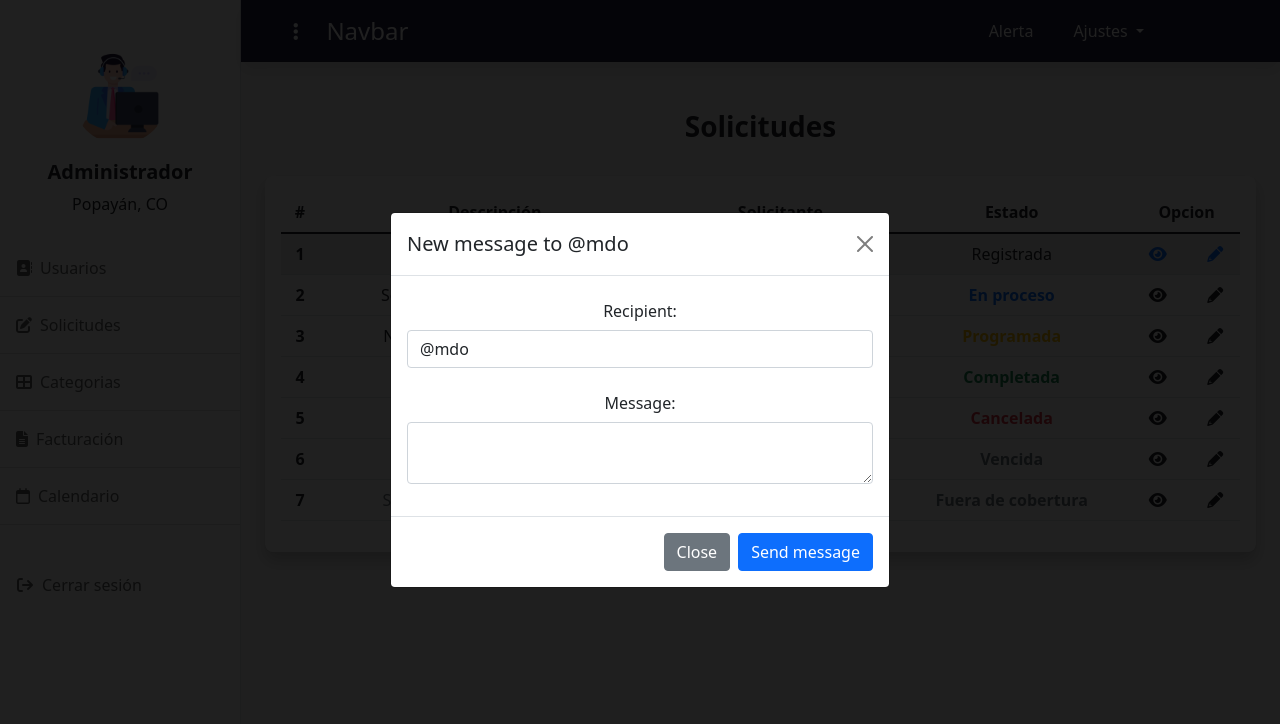
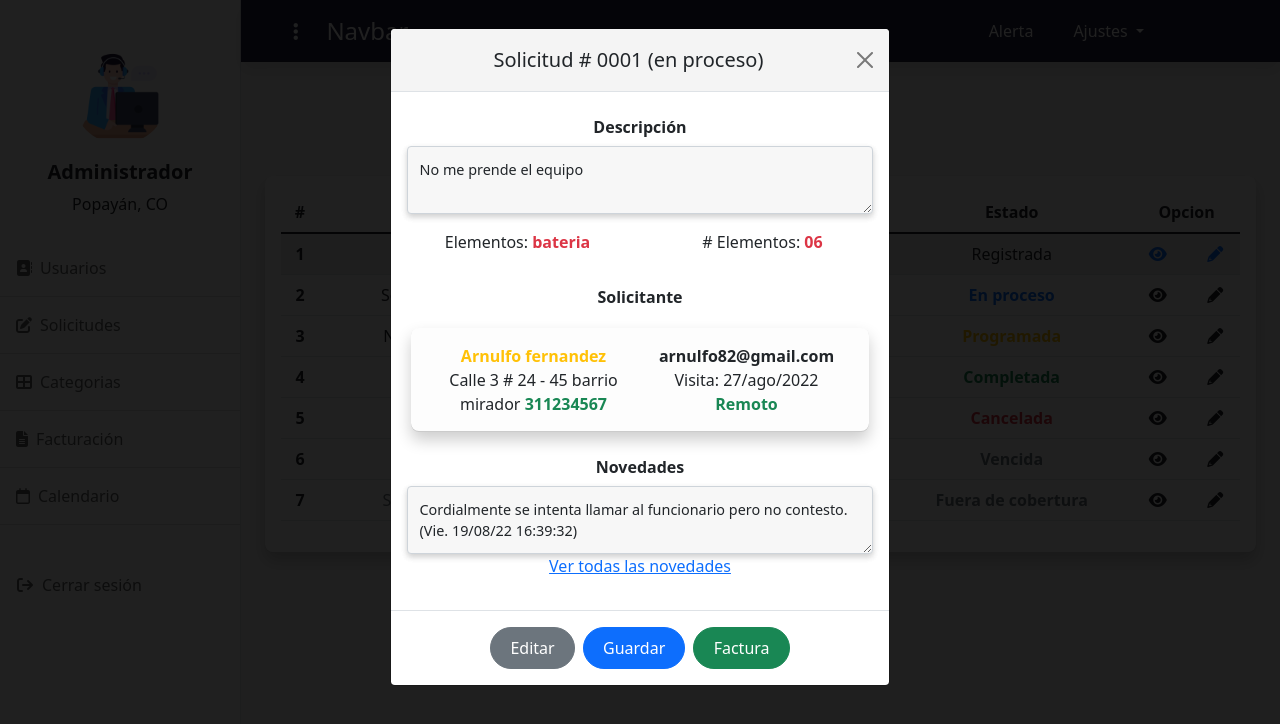
Before and after one commit to vanegasledezma/Proyect_1, a plain HTML site: page user/requestList.html in a window 1280 px wide. Both pictures are taken after a click on the link 1215 px from the left and 253 px from the top of the page. Drawn offline with nearby package versions, Linux system fonts and the light colour scheme.

Commit message:
Solicitud Update
Se modifico la opcion de Ver
Se crearon botones de editar, ver y factura
Popup editado

```diff
--- a/css/requestList.css
+++ b/css/requestList.css
@@ -10,11 +10,22 @@
     box-shadow: 0 0.5rem 1rem rgb(0 0 0 / 20%), inset 0 -1px 0 rgb(0 0 0 / 20%);
     border-radius: 0.5em;
 }
+/* VENTANA MODAL*/
 
+.modal-header {
+    background-color: #f4f4f4;
+}
+
+.disabled {
+    background: #f7f7f7 !important;
+    font-size: 0.9em;
+    padding: 0.8em;
+    box-shadow: 0 3px 6px rgba(0,0,0,0.1), 0 3px 6px rgba(0,0,0,0.1) !important;
+}
 @media (max-width: 600px) {
 
     .table-mark {
-        font-size: 0.5rem;
+        font-size: 0.6rem;
     }
 
     .option-buttons {
@@ -37,8 +48,9 @@
 
 @media (max-width: 300px) {
 
-    .table-mark {
-        font-size: 0.3em;
+    .table-mark tr {
+        font-size: 0.6em;
+        width: 1em;
     }
 
 }
--- a/user/requestList.html
+++ b/user/requestList.html
@@ -136,42 +136,72 @@
 
                                         </div>
                                         <div class="col-md">
-                                         <a href="#" data-toggle="tooltip" data-bs-toggle="modal"
-                                                data-bs-target="#exampleModal" data-bs-whatever="@mdo"
-                                                data-placement="top" title="Editar">
+                                            <a href="#" data-toggle="tooltip" data-bs-toggle="modal"
+                                                data-bs-target="#exampleModal" data-bs-whatever="0001"
+                                                data-bs-state="en proceso" data-bs-description="No me prende el equipo"
+                                                data-bs-recent = "Cordialmente se intenta llamar al funcionario pero no contesto. (Vie. 19/08/22 16:39:32)" data-placement="top" title="Editar">
                                                 <i class="fa-solid fa-pencil" textarea="Editar"></i>
-                                        </a>
+                                            </a>
                                         </div>
                                     </div>
                                     <!-- Modal -->
                                     <div class="modal fade" id="exampleModal" tabindex="-1" role="dialog"
                                         aria-labelledby="exampleModal">
-                                        <div class="modal-dialog modal-dialog-centered">
+                                        <div class="modal-dialog ">
                                             <div class="modal-content">
                                                 <div class="modal-header">
-                                                    <h5 class="modal-title" id="exampleModalLabel">New message</h5>
+                                                    <h5 class="modal-title w-100 text-center" id="exampleModalLabel">New
+                                                        message</h5>
                                                     <button type="button" class="btn-close" data-bs-dismiss="modal"
                                                         aria-label="Close"></button>
                                                 </div>
                                                 <div class="modal-body">
                                                     <form>
                                                         <div class="mb-3">
-                                                            <label for="recipient-name"
-                                                                class="col-form-label">Recipient:</label>
-                                                            <input type="text" class="form-control" id="recipient-name">
+                                                            <label for="message-text"
+                                                                class="col-form-label fw-semibold">Descripción</label>
+                                                            <textarea disabled class="disabled description-text form-control " id="description-text"></textarea>
+                                                        </div>
+                                                        <div class="row mb-2 text-center">
+                                                            <div class="col-6">
+                                                                <p >Elementos: <span class="fw-semibold text-danger"> bateria</span></p >
+                                                            </div>
+                                                            <div class="col-6">
+                                                                <p > # Elementos: <span class="fw-semibold text-danger"> 06</span></p >
+                                                            </div>
+                                                        </div>
+                                                        <label for="message-text "
+                                                                class="col-form-label fw-semibold mb-2">Solicitante</label>
+                                                        <div class="row mb-3 text-center table-mark m-1">
+
+                                                                <div class="col-6" >
+                                                                    <span class="fw-semibold text-warning">Arnulfo fernandez</span><br>
+                                                                    <span>Calle 3 # 24 - 45 barrio mirador</span>
+                                                                    <span class="fw-semibold text-success">311234567</span>
+
+                                                                </div>
+                                                                <div class="col-6">
+                                                                    <span class="fw-semibold">arnulfo82@gmail.com</span><br>
+                                                                    <span>Visita: 27/ago/2022</span>
+                                                                    <span class="fw-semibold text-success">Remoto</span>
+                                                                </div>
                                                         </div>
                                                         <div class="mb-3">
+
                                                             <label for="message-text"
-                                                                class="col-form-label">Message:</label>
-                                                            <textarea class="form-control" id="message-text"></textarea>
+                                                                class="col-form-label fw-semibold">Novedades</label>
+                                                            <textarea disabled class="disabled recent-text form-control" id="recent-text"></textarea>
+                                                            <a class="link-primary fs-6 fw-light" href>Ver todas las novedades</a>
                                                         </div>
                                                     </form>
                                                 </div>
-                                                <div class="modal-footer">
-                                                    <button type="button" class="btn btn-secondary"
-                                                        data-bs-dismiss="modal">Close</button>
-                                                    <button type="button" class="btn btn-primary">Send message</button>
+                                                <div class="modal-footer" style="justify-content: center;">
+                                                            <button type="button" class="btn btn-secondary custom-buttons"
+                                                            data-bs-dismiss="modal">Editar</button>
+                                                        <button type="button" class="btn btn-primary custom-buttons">Guardar</button>
+                                                        <button type="button" class="btn btn-primary custom-buttons btn-success"> Factura</button>
                                                 </div>
+
                                             </div>
                                         </div>
                                     </div>
@@ -325,19 +355,27 @@
             // Button that triggered the modal
             var button = event.relatedTarget
             // Extract info from data-bs-* attributes
-            var recipient = button.getAttribute('data-bs-whatever')
+            const recipient = button.getAttribute('data-bs-whatever')
+            const description = button.getAttribute ('data-bs-description')
+            const recent = button.getAttribute ('data-bs-recent')
+            var state = button.getAttribute('data-bs-state')
             // If necessary, you could initiate an AJAX request here
             // and then do the updating in a callback.
             //
             // Update the modal's content.
             var modalTitle = exampleModal.querySelector('.modal-title')
+            var descriptionText = exampleModal.querySelector('.description-text')
+            var recentText = exampleModal.querySelector('.recent-text')
             var modalBodyInput = exampleModal.querySelector('.modal-body input')
 
-            modalTitle.textContent = 'New message to ' + recipient
+            //modalTitle.classList.add("text-success")
+            modalTitle.textContent = 'Solicitud # ' + recipient + ' (' + state + ')'
+            descriptionText.textContent = description
+            recentText.textContent = recent
             modalBodyInput.value = recipient
         })
 
-</script>
+    </script>
     <!-- Javascript -->
     <script src="https://cdn.jsdelivr.net/npm/@popperjs/core@2.11.2/dist/umd/popper.min.js"
         integrity="sha384-q9CRHqZndzlxGLOj+xrdLDJa9ittGte1NksRmgJKeCV9DrM7Kz868XYqsKWPpAmn"
@@ -345,6 +383,6 @@
     <script src="https://cdn.jsdelivr.net/npm/bootstrap@5.1.3/dist/js/bootstrap.min.js"
         integrity="sha384-QJHtvGhmr9XOIpI6YVutG+2QOK9T+ZnN4kzFN1RtK3zEFEIsxhlmWl5/YESvpZ13"
         crossorigin="anonymous"></script>
-</body >
+</body>
 
 </html>
```
